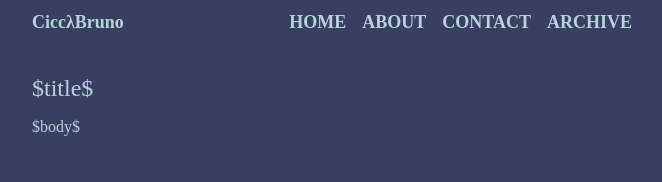
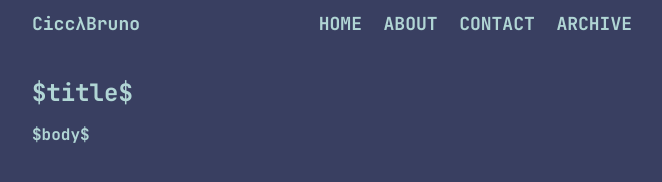
Before and after one commit to BrunoCiccarino/cat-lisper.github.io, a plain HTML site: page templates/default.html in a window 1280 px wide. Shown: the whole page, without its empty margins (308-970 px from the left). Drawn offline with Linux system fonts and the light colour scheme.

Commit message:
feat: improving article

```diff
--- a/_site/css/default.css
+++ b/_site/css/default.css
@@ -1 +1 @@
-:root{--bg-primary:#393f61;--fg-primary:#b1d6d5}@font-face{font-family:'JetBrainsMono Bold';src:url('./fonts/JetBrainsMono-Bold.ttf') format('truetype');font-weight:normal;font-size:normal}body{font-family:'JetBrainsMono-Bold';font-weight:normal;font-size:normal;color:var(--fg-primary);background-color:var(--bg-primary);font-size:16px;margin:0px auto 0px auto;width:600px}div#header{font-family:'JetBrainsMono-Bold';font-weight:normal;font-size:normal;border-bottom:2px solid --fg-primary;margin-bottom:30px;padding:12px 0px 12px 0px}div#logo a{color:var(--fg-primary);float:left;font-size:18px;font-weight:bold;text-decoration:none}div#header #navigation{text-align:right}div#header #navigation a{color:var(--fg-primary);font-size:18px;font-weight:bold;margin-left:12px;text-decoration:none;text-transform:uppercase}h1{font-family:'JetBrainsMono-Bold';font-weight:normal;font-size:24px}h2{font-family:'JetBrainsMono-Bold';font-size:20px;font-weight:normal}a{color:#7bc9c8}a:visited{color:whitesmoke}div.info{color:#555;font-size:14px;font-style:italic}
+:root{--bg-primary:#393f61;--fg-primary:#b1d6d5}@font-face{font-family:'JetBrainsMono-Bold';src:url('./fonts/JetBrainsMono-Bold.ttf') format('truetype')}body{font-family:'JetBrainsMono-Bold';font-weight:normal;font-size:normal;color:var(--fg-primary);background-color:var(--bg-primary);font-size:16px;margin:0px auto 0px auto;width:600px}div#header{font-family:'JetBrainsMono-Bold';font-weight:normal;font-size:normal;border-bottom:2px solid --fg-primary;margin-bottom:30px;padding:12px 0px 12px 0px}div#logo a{color:var(--fg-primary);float:left;font-size:18px;font-weight:bold;text-decoration:none}div#header #navigation{text-align:right}div#header #navigation a{color:var(--fg-primary);font-size:18px;font-weight:bold;margin-left:12px;text-decoration:none;text-transform:uppercase}h1{font-family:'JetBrainsMono-Bold';font-weight:normal;font-size:24px}h2{font-family:'JetBrainsMono-Bold';font-size:20px;font-weight:normal}a{color:#7bc9c8}a:visited{color:whitesmoke}div.info{color:#555;font-size:14px;font-style:italic}
--- a/css/default.css
+++ b/css/default.css
@@ -4,10 +4,8 @@
 }
 
 @font-face {
-    font-family: 'JetBrainsMono Bold';
+    font-family: 'JetBrainsMono-Bold';
     src: url('./fonts/JetBrainsMono-Bold.ttf') format('truetype');
-    font-weight: normal;
-    font-size: normal;
 }
 
 body {
```
Also changed, not shown: 5 other files.
